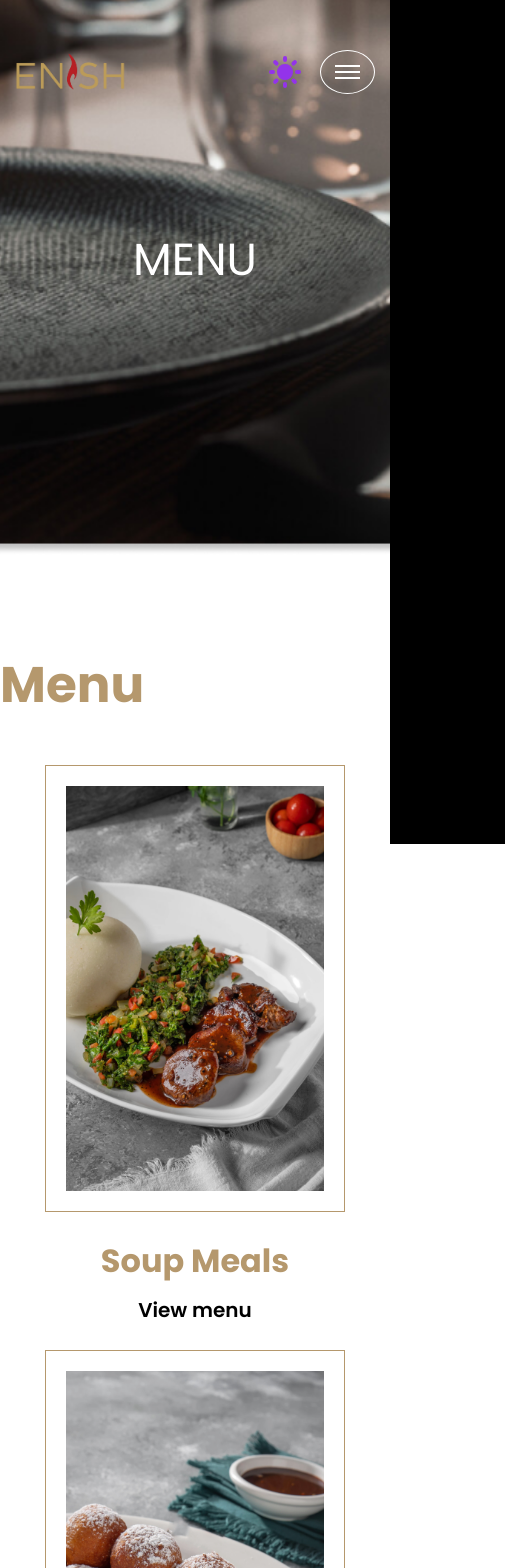
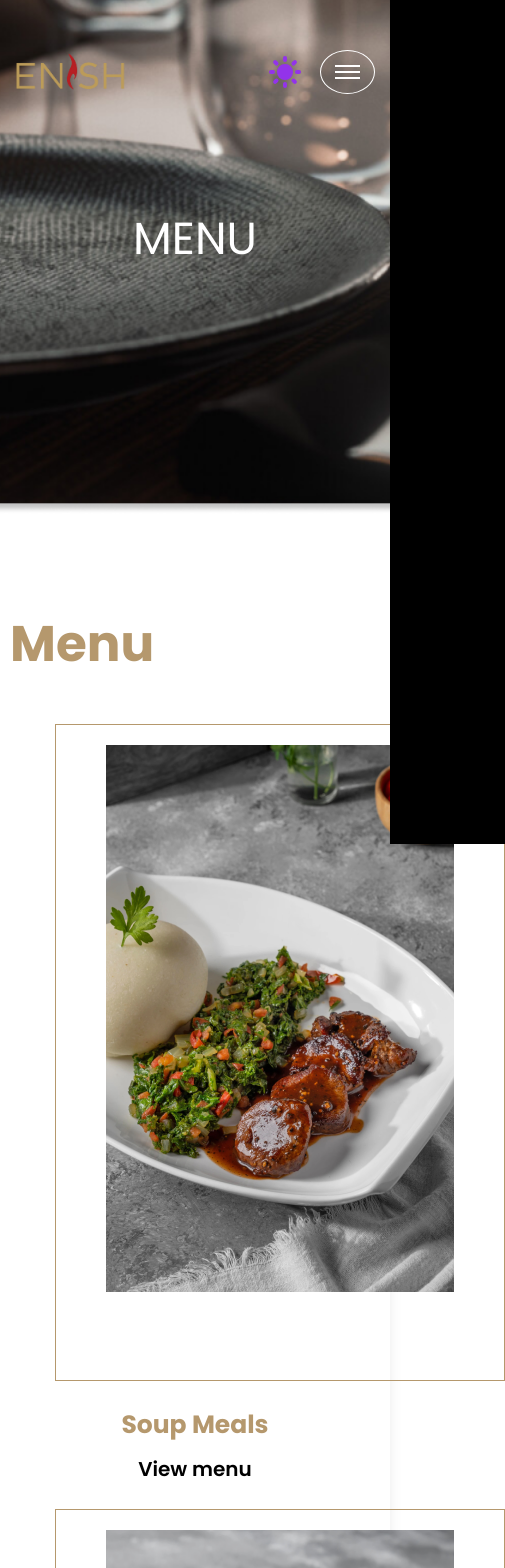
Before and after one commit to MahdiHasan943/next.js-new-restraurent-website, a Next.js app: page /Menu in a window 390 px wide. Shown: the top 1568 px of the page, 505 px wide, since content can reach past the window. Built offline with nearby package versions, Linux system fonts and the light colour scheme.

Commit message:
fix responsive problem

```diff
--- a/src/pages/Menu/index.js
+++ b/src/pages/Menu/index.js
@@ -65,27 +65,28 @@ console.log(menuCards);
   return (
     <>
 
-      <div className={`${style.MmenuBg} dark:opacity-[0.5] h-[70vh]`}>
+      <div className={`${style.MmenuBg} dark:opacity-[0.8] h-[550px]`}>
         <div className=" flex justify-center h-full items-center">
-          <h1 className='text-white text-center text-[45px]  sm:text-[68px] sm:leading-[84px]'>MENU</h1>
+          <h1 className='text-white text-center  text-[45px]  sm:text-[90px] sm:leading-[100px]'>MENU</h1>
           </div>
 
       </div>
-      <div className="w-full lg:w-[80%] py-20 mx-auto">
-      <h2 className='text-[#B5986D] py-16 font-bold text-[50px] leading-[80px] '>Menu</h2>
+      <div className="px-4 w-full lg:w-[70%] py-20 mx-auto">
+      <h2 className='text-[#B5986D] py-16 font-bold sm:pl-[40px] text-[50px] leading-[80px] '>Menu</h2>
 
       <div className="grid grid-cols-1 lg:grid-cols-2 w-full px-8 gap-10 mx-auto ">
 
 {
   menuCards.map(card => <div className='px-10 ' key={card.id} >
 
-    <div className="px-8 py-8 sm:py-20 sm:px-20 border border-[#B5986D]">
-    <img className='w-full h-[80%]' src={card.image} alt="" />
+    <div className="px-8 py-8  w-[450px] mx-auto h-[657px] sm:py-20 sm:px-20 border border-[#B5986D]">
+    <img className=' w-[348px] mx-auto h-[547px] ' src={card.image} alt="" />
 
      </div>
-    <p className='text-[#B5986D] text-center pt-10 pb-4 font-bold text-[32px]'>{card.name}</p>
+    <p className='text-[#B5986D] text-center pt-10 pb-4 font-bold text-[25px]'>{card.name}</p>
     <div className="text-center">
-    <a href={`Menu/${card.id}`} className='dark:text-white py-4 px-8 text-black text-[20px] font-semibold'>View menu</a>
+      <Link href={`Menu/${card.id}`} className='dark:text-white py-4 px-8 text-black text-[20px] font-semibold'>
+        View menu</Link>
 
     </div>
 
--- a/src/pages/WineAndCoctail/WineAndCoctail.js
+++ b/src/pages/WineAndCoctail/WineAndCoctail.js
@@ -4,9 +4,9 @@ import Reservation from '@/Components/Reservation'
 const WineAndCoctail = () => {
   return (
     <>
-    <div className={`${style.MwineBg} dark:opacity-[0.5] h-[70vh]`}>
-      <div className=" flex justify-center h-full items-center">
-        <h1 className='text-white text-center text-[45px]  sm:text-[68px] sm:leading-[84px]'>Wine & Cocktail Bar</h1>
+    <div className={`${style.MwineBg} dark:opacity-[0.8] h-[550px]`}>
+      <div className=" flex justify-center h-full  items-center">
+        <h1 className='text-white text-center text-[45px]  sm:text-[90px] sm:leading-[100px]'>Wine & Cocktail Bar</h1>
         </div>
 
       </div>
--- a/src/pages/index.js
+++ b/src/pages/index.js
@@ -24,8 +24,8 @@ export default function Home() {
   return (
     <>
       {/* 1 */}
-      <div className="overflow-hidden  heroBg flex h-[130vh] sm:h-[110vh] justify-start items-center">
-        <div className="py-[50px] px-4 sm:px-0 sm:pl-[50px] lg:pl-[100px] xl:pl-[150px]">
+      <div className="overflow-hidden  heroBg flex h-[800px] justify-start items-center">
+        <div className="py-[50px] px-4 sm:px-0 sm:pl-[50px] lg:pl-[120px] xl:pl-[180px]">
           <p className="MainHeroText text-[22px]  leading-[32px]  sm:text-[25px]  sm:leading-[36px]   lg:leading-[48px] lg:text-[32px] ">
             Voted one of the most popular spots in central <br /> Leicester
             thanks to classic British pub food alongside <br /> other
@@ -73,7 +73,7 @@ export default function Home() {
       </div>
 
       {/* 3 */}
-      <img className="w-full" src="./HomePageDrinksBg.png" alt="" />
+      <img className="h-[800px] w-full" src="./HomePageDrinksBg.png" alt="" />
 
       <HomePageMenu></HomePageMenu>
 
```
